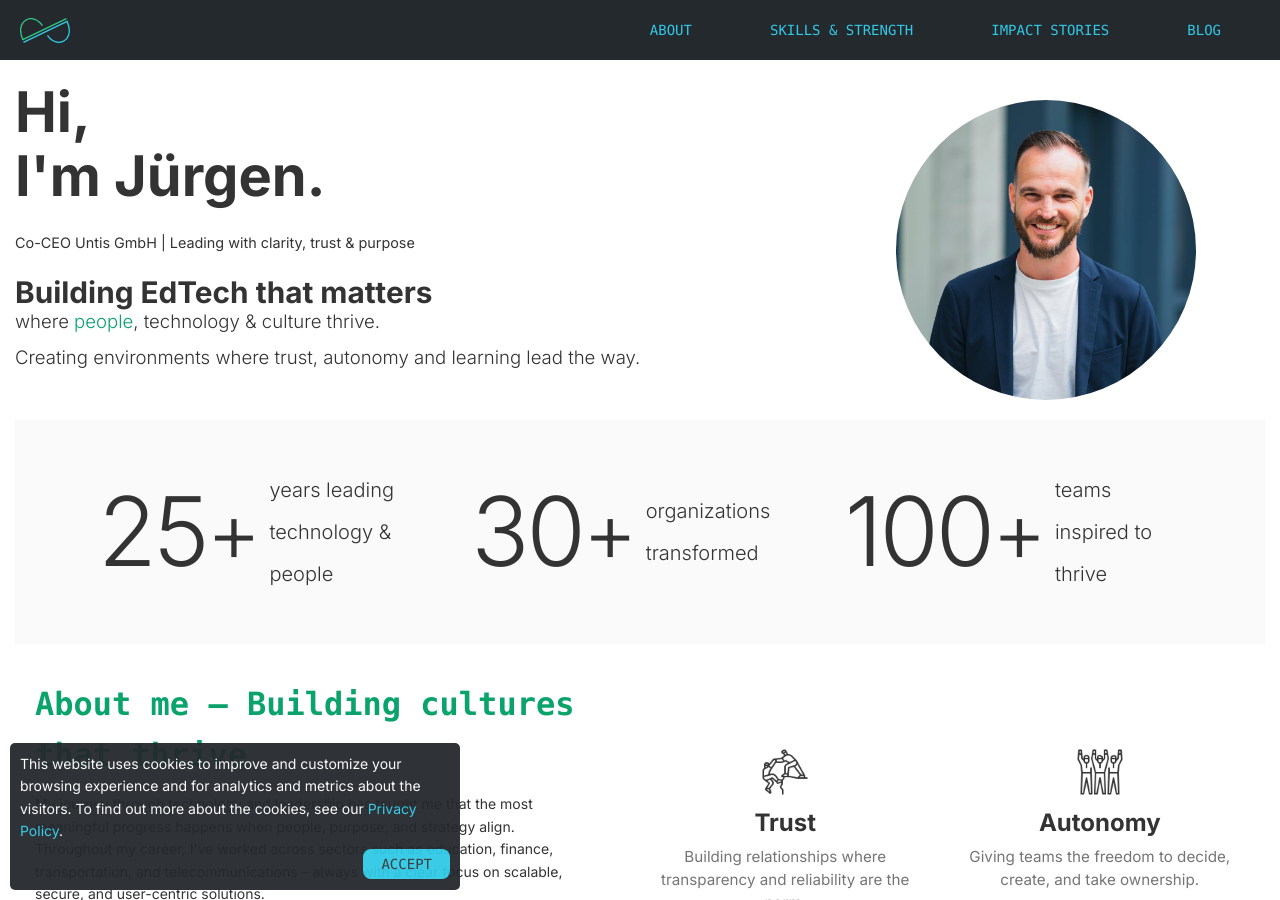
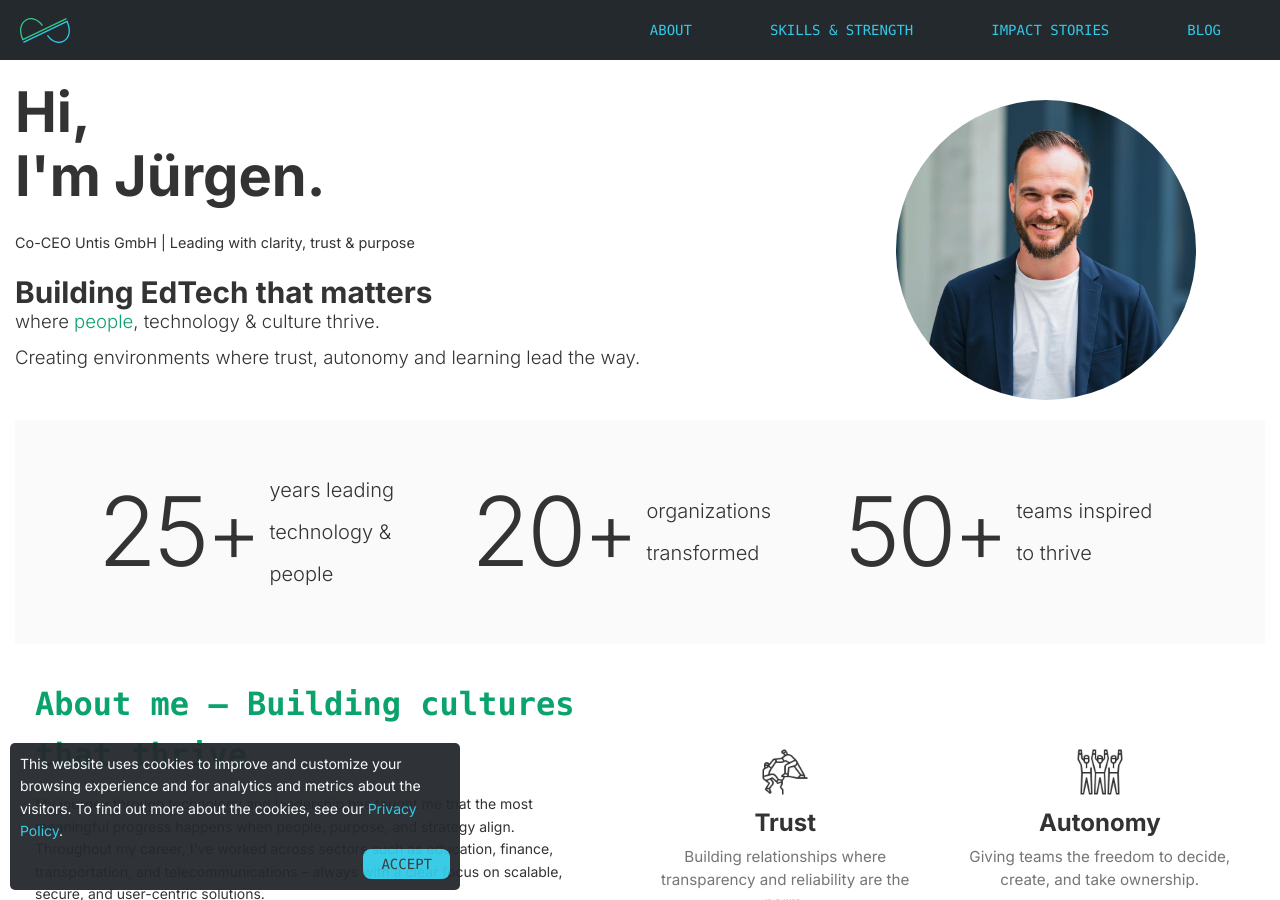
Before and after one commit to juergenpointinger/juergenpointinger.github.io, a Jekyll site: the page built from index.html, in a window 1280 px wide and 900 px high. Built offline with Jekyll 4.4.1, drawn with Linux system fonts in a browser that asks for light colours; nearby versions of some CDN libraries; some web fonts are replaced.

Commit message:
Updated numbers

```diff
--- a/index.html
+++ b/index.html
@@ -58,12 +58,12 @@ permalink: /index.html
             <p>years leading technology & people</p>
           </div>
           <div class="experience-card">
-            <span class="number-counter js-animate-number">30</span>
+            <span class="number-counter js-animate-number">20</span>
             <span class="plus">+</span>
             <p>organizations transformed</p>
           </div>
           <div class="experience-card">
-            <span class="number-counter js-animate-number">100</span>
+            <span class="number-counter js-animate-number">50</span>
             <span class="plus">+</span>
             <p>teams inspired to thrive</p>
           </div>
```
